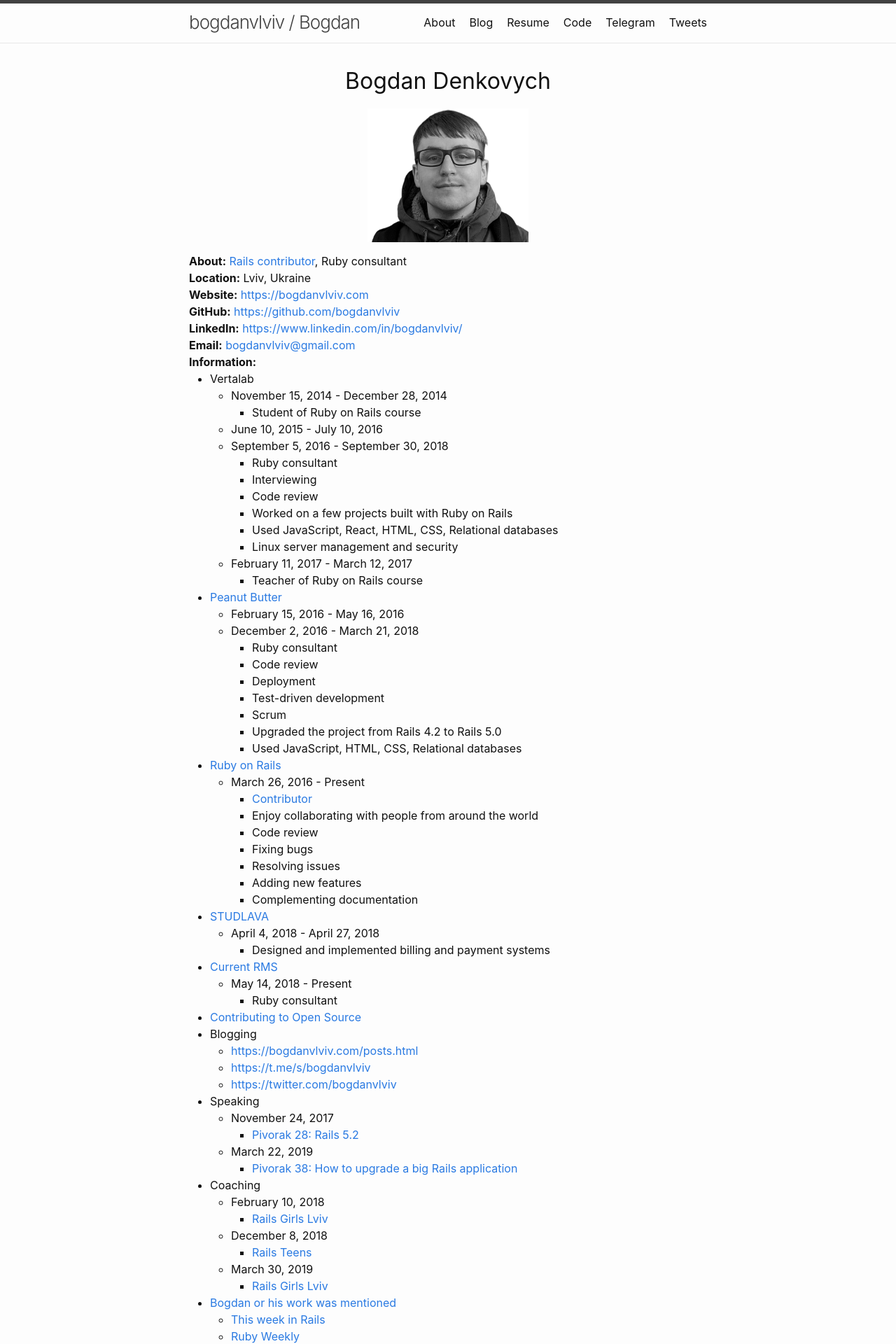
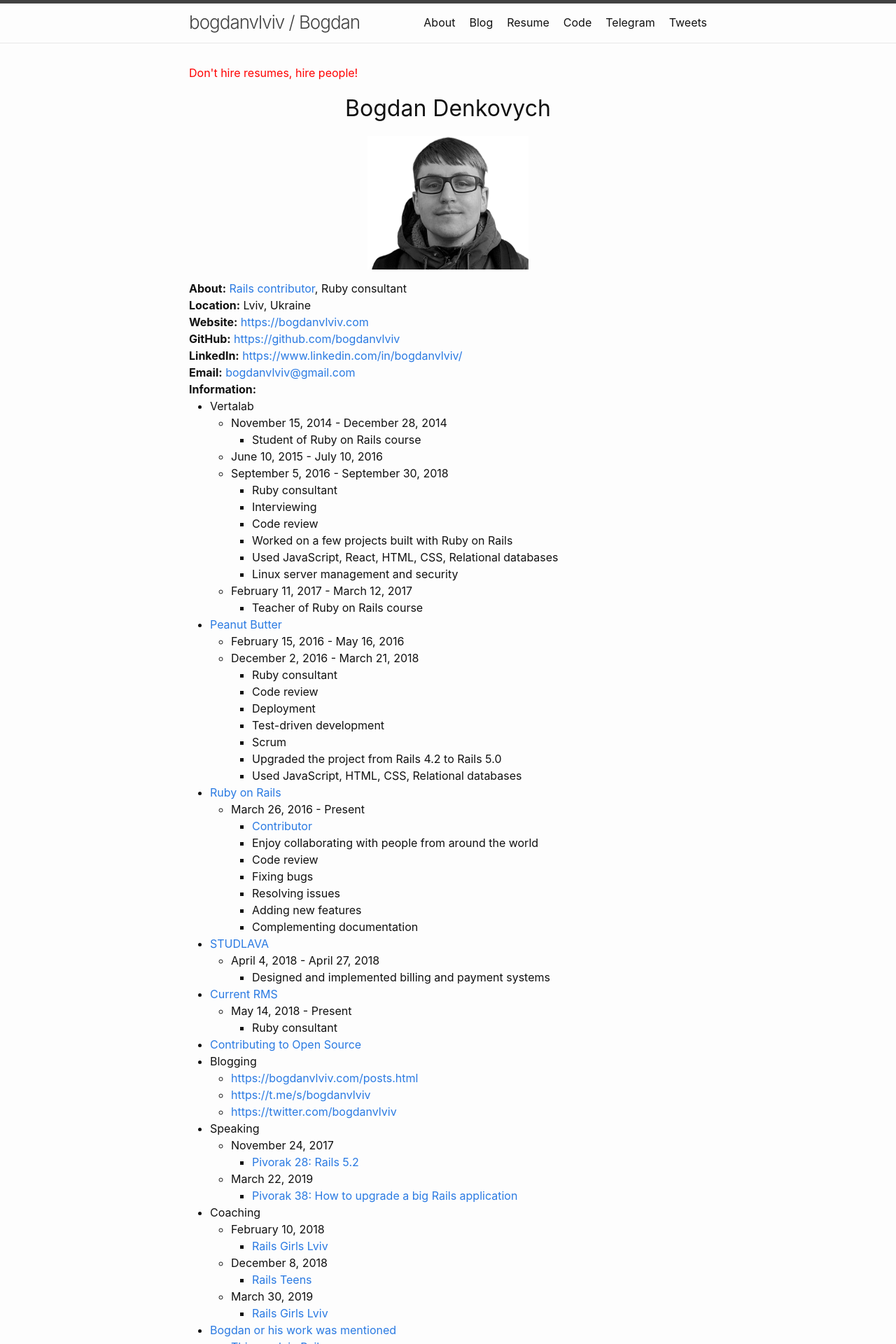
Before and after one commit to crowdpro3/bogdanvlviv.github.io, a Jekyll site: the page built from resume.html, in a window 1280 px wide. Shown: the top 1920 px of the page at 70% size. Built offline with Jekyll 4.4.1, drawn with Linux system fonts in a browser that asks for light colours.

Commit message:
Add notices to resume

```diff
--- a/_sass/bogdanvlviv/_layout.scss
+++ b/_sass/bogdanvlviv/_layout.scss
@@ -9,6 +9,10 @@
 }
 
 .resume {
+  .notices {
+    color: red;
+  }
+
   .name {
     text-align: center;
   }
--- a/resume.html
+++ b/resume.html
@@ -7,6 +7,10 @@ permalink: /resume.html
 ---
 
 <div class="resume">
+  <div class="notices">
+    <p>Don't hire resumes, hire people!</p>
+  </div>
+
   <h1 class="name">Bogdan Denkovych</h1>
 
   <div class="photo">
```
